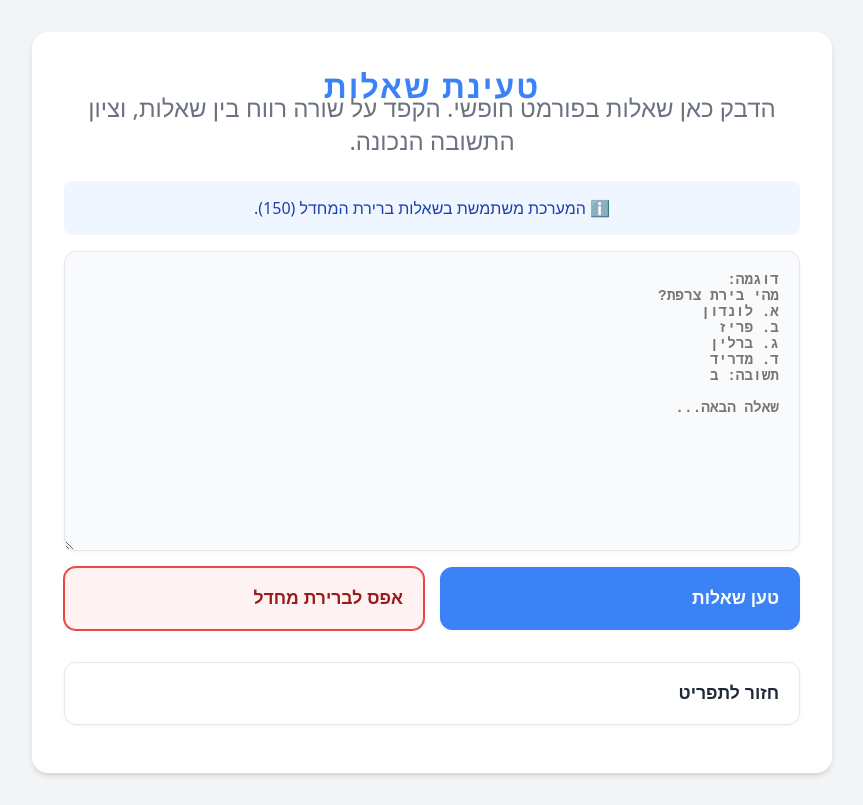
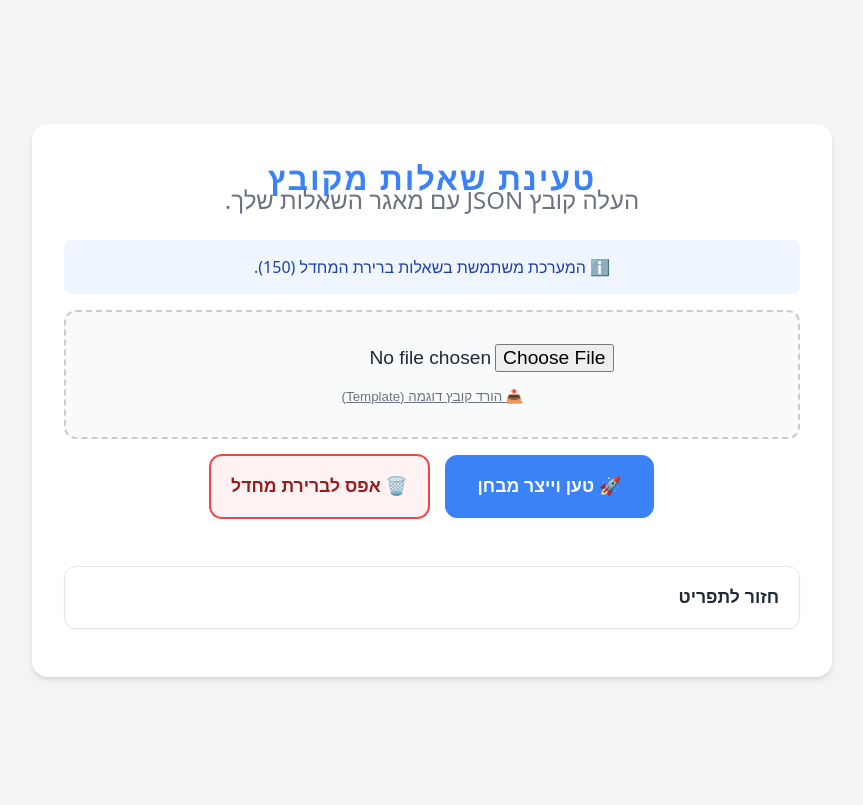
Before and after one commit to GalMoussan/AmericanQuizApp, a React (Vite) app: page / in a window 1280 px wide. Both pictures are taken after a click on the button "⚙️ ניהול שאלות / טען משלי". Shown: the whole page, without its empty margins (208-1071 px from the left). Built offline with nearby package versions, Linux system fonts and the light colour scheme; the HTML template or start-up script is replaced by a standard one.

Commit message:
fixed input to be json

```diff
--- a/src/App.tsx
+++ b/src/App.tsx
@@ -1,5 +1,5 @@
-import { useState, useEffect } from 'react';
-import type { Question, Category } from './questions';
+import { useState, useEffect, useMemo } from 'react';
+import type { Question } from './questions';
 import { questions as defaultQuestions } from './questions';
 import { Quiz } from './components/Quiz';
 import { Menu } from './components/Menu';
@@ -7,7 +7,8 @@ import { QuizLoader } from './components/QuizLoader';
 import './App.css';
 
 function App() {
-  const [selectedCategory, setSelectedCategory] = useState<Category | 'all' | null>(null);
+  // Use string generally for category to support custom ones
+  const [selectedCategory, setSelectedCategory] = useState<string | 'all' | null>(null);
   const [activeQuestions, setActiveQuestions] = useState<Question[]>(defaultQuestions);
   const [view, setView] = useState<'menu' | 'quiz' | 'loader'>('menu');
 
@@ -26,7 +27,28 @@ function App() {
     }
   }, []);
 
-  const handleCategorySelect = (category: Category | 'all') => {
+  // Compute dynamic categories from active questions
+  const categories = useMemo(() => {
+    const map = new Map<string, number>();
+    activeQuestions.forEach(q => {
+      // Normalize category if missing or messy?
+      const cat = q.category || 'כללי';
+      map.set(cat, (map.get(cat) || 0) + 1);
+    });
+
+    // Convert to array for Menu
+    const list = Array.from(map.entries()).map(([id, count]) => ({
+      id: id,
+      label: id, // For custom, label is same as ID usually.
+      // If default questions, we might want mapped labels?
+      // We'll fix this in Menu mapping or here.
+      // The request asked for dynamic menu based on "Topic fields".
+      count: count
+    }));
+    return list;
+  }, [activeQuestions]);
+
+  const handleCategorySelect = (category: string | 'all') => {
     setSelectedCategory(category);
     setView('quiz');
   };
@@ -43,9 +65,12 @@ function App() {
   const handleQuestionsUpdate = (newQuestions: Question[] | null) => {
     if (newQuestions) {
       setActiveQuestions(newQuestions);
+      // Automatically go to menu to see new categories
+      setView('menu');
     } else {
       // Reset to default
       setActiveQuestions(defaultQuestions);
+      setView('menu');
     }
   };
 
@@ -54,19 +79,11 @@ function App() {
     ? activeQuestions
     : activeQuestions.filter((q) => q.category === selectedCategory);
 
-  // Note: If using custom questions, they might all be 'general' or 'custom'.
-  // If the user selects a specific category like 'female' but custom questions are 'general',
-  // the quiz will be empty.
-  // We should probably show ALL custom questions if custom questions are active,
-  // OR rely on the user to label them (which our parser defaults to 'general').
-  // For simplicity, if custom questions are loaded, we might just treat 'all' as valid?
-  // Or just let filtering work (so "general" matches generic custom ones).
-  // The layout has "general" category.
-
   return (
     <div className="app-container">
       {view === 'menu' && (
         <Menu
+          categories={categories}
           onSelectCategory={handleCategorySelect}
           onOpenLoader={handleOpenLoader}
         />
--- a/src/components/QuizLoader.tsx
+++ b/src/components/QuizLoader.tsx
@@ -7,7 +7,7 @@ type QuizLoaderProps = {
 };
 
 export function QuizLoader({ onBack, onQuestionsUpdate }: QuizLoaderProps) {
-	const [textInput, setTextInput] = useState('');
+	const [file, setFile] = useState<File | null>(null);
 	const [parseStatus, setParseStatus] = useState<{ success: boolean; message: string } | null>(null);
 	const [existingCount, setExistingCount] = useState<number | null>(null);
 
@@ -25,93 +25,89 @@ export function QuizLoader({ onBack, onQuestionsUpdate }: QuizLoaderProps) {
 		}
 	}, []);
 
-	const parseQuestions = (text: string): Question[] => {
-		// Split by double newlines to separate questions
-		// This is a heuristic: ideally users paste "Question 1... \n a) ... \n\n Question 2..."
-		const rawBlocks = text.split(/\n\s*\n/);
-		const parsedQuestions: Question[] = [];
-		let idCounter = 1;
+	const downloadTemplate = () => {
+		const template = [
+			{
+				"id": "q1",
+				"category": "מדעים",
+				"prompt": "מהם המים?",
+				"choices": ["H2O", "CO2", "O2", "NaCl"],
+				"correctIndex": 0
+			},
+			{
+				"id": "q2",
+				"category": "היסטוריה",
+				"prompt": "מי היה הנשיא הראשון של ארה\"ב?",
+				"choices": ["לינקולן", "וושינגטון", "ג'פרסון", "אדמס"],
+				"correctIndex": 1
+			}
+		];
+		const dataStr = "data:text/json;charset=utf-8," + encodeURIComponent(JSON.stringify(template, null, 2));
+		const downloadAnchorNode = document.createElement('a');
+		downloadAnchorNode.setAttribute("href", dataStr);
+		downloadAnchorNode.setAttribute("download", "quiz_template.json");
+		document.body.appendChild(downloadAnchorNode);
+		downloadAnchorNode.click();
+		downloadAnchorNode.remove();
+	};
 
-		for (const block of rawBlocks) {
-			const lines = block.split('\n').map(line => line.trim()).filter(line => line.length > 0);
-			if (lines.length < 3) continue; // Need at least prompt + 2 answers
-
-			// Assume first line is prompt
-			const prompt = lines[0].replace(/^(\d+\.|שאלה\s*\d+:?)\s*/, ''); // Clean "1." or "שאלה 1:"
-
-			// Look for choices (starting with a-d, 1-4, or Hebrew letters)
-			// And correct answer marker
-			const choices: string[] = [];
-			let correctIndex = -1;
-
-			// Extract choices and check for answer marker in the block
-			// Common formats:
-			// 1. Choice text
-			// 2. Choice text ...
-			// התשובה הנכונה: ג
-
-			// Or:
-			// a) choice
-			// b) choice * (marked)
-
-			// Let's iterate lines 1..end
-			for (let i = 1; i < lines.length; i++) {
-				const line = lines[i];
-
-				// specific check for "answer: x" or "תשובה: ג" line
-				const answerMatch = line.match(/(?:תשובה|answer|correct):\s*([א-דa-d1-4])/i);
-				if (answerMatch) {
-					// Map answer letter/number to index
-					const ansChar = answerMatch[1].toLowerCase();
-					if (ansChar >= '1' && ansChar <= '4') correctIndex = parseInt(ansChar) - 1;
-					if (ansChar === 'a' || ansChar === 'א') correctIndex = 0;
-					if (ansChar === 'b' || ansChar === 'ב') correctIndex = 1;
-					if (ansChar === 'c' || ansChar === 'ג') correctIndex = 2;
-					if (ansChar === 'd' || ansChar === 'ד') correctIndex = 3;
-					continue; // Don't add this line as a choice
-				}
-
-				// Just add strictly as a choice, stripping markers like "a)" "1."
-				// We assume indentation or list format
-				const choiceText = line.replace(/^([a-dא-ד1-4][.)])\s*/i, '');
-				choices.push(choiceText);
-			}
-
-			// 4 choices max for this app usually, but logic allows dynamic.
-			// If we didn't find specific answer line, maybe it's marked with *?
-			// Not handling * parsing for now to keep simple as requested initially.
-
-			// If we found valid struct
-			if (choices.length >= 2 && correctIndex !== -1) {
-				parsedQuestions.push({
-					id: `custom-${idCounter++}`,
-					prompt,
-					choices,
-					correctIndex: correctIndex as 0 | 1 | 2 | 3,
-					category: 'general' // Default category for custom questions for now, or 'custom' if we add it
-				});
-			}
+	const handleFileChange = (e: React.ChangeEvent<HTMLInputElement>) => {
+		if (e.target.files && e.target.files.length > 0) {
+			setFile(e.target.files[0]);
+			setParseStatus(null);
 		}
-		return parsedQuestions;
 	};
 
 	const handleLoad = () => {
-		if (!textInput.trim()) return;
+		if (!file) {
+			setParseStatus({ success: false, message: 'אנא בחר קובץ JSON תחילה.' });
+			return;
+		}
 
-		try {
-			const questions = parseQuestions(textInput);
-			if (questions.length === 0) {
-				setParseStatus({ success: false, message: 'לא זוהו שאלות תקינות. וודא שיש רווח כפול בין שאלות ושיש שורת "תשובה: X".' });
-				return;
+		const reader = new FileReader();
+		reader.onload = (event) => {
+			try {
+				const json = JSON.parse(event.target?.result as string);
+
+				// Basic Validation
+				if (!Array.isArray(json)) {
+					throw new Error('הקובץ אינו מכיל מערך תקין.');
+				}
+
+				const validQuestions: Question[] = [];
+				let index = 1;
+				for (const item of json) {
+					if (!item.prompt || !Array.isArray(item.choices) || typeof item.correctIndex !== 'number') {
+						throw new Error(`שאלה מספר ${index} אינה תקינה (חסר שדה חובה).`);
+					}
+					// Ensure category exists, default to 'כללי' if missing
+					validQuestions.push({
+						id: item.id || `custom-${index}`,
+						prompt: item.prompt,
+						choices: item.choices,
+						correctIndex: item.correctIndex as 0 | 1 | 2 | 3,
+						category: item.category || 'כללי'
+					});
+					index++;
+				}
+
+				if (validQuestions.length === 0) {
+					throw new Error('לא נמצאו שאלות בקובץ.');
+				}
+
+				localStorage.setItem('custom_questions', JSON.stringify(validQuestions));
+				setExistingCount(validQuestions.length);
+				setParseStatus({ success: true, message: `הוטענו ${validQuestions.length} שאלות בהצלחה!` });
+				onQuestionsUpdate(validQuestions);
+
+				// Optional: Auto redirect after success?
+				// For now, let user see message and click back.
+
+			} catch (e: any) {
+				setParseStatus({ success: false, message: `שגיאה בקובץ: ${e.message}` });
 			}
-
-			localStorage.setItem('custom_questions', JSON.stringify(questions));
-			setExistingCount(questions.length);
-			setParseStatus({ success: true, message: `הוטענו ${questions.length} שאלות בהצלחה!` });
-			onQuestionsUpdate(questions);
-		} catch (e) {
-			setParseStatus({ success: false, message: 'שגיאה בעיבוד השאלות.' });
-		}
+		};
+		reader.readAsText(file);
 	};
 
 	const handleClear = () => {
@@ -123,10 +119,10 @@ export function QuizLoader({ onBack, onQuestionsUpdate }: QuizLoaderProps) {
 
 	return (
 		<div className="card" style={{ maxWidth: '800px', margin: '0 auto' }}>
-			<h2 className="app-title" style={{ fontSize: '2rem' }}>טעינת שאלות</h2>
-			<p className="app-subtitle">הדבק כאן שאלות בפורמט חופשי. הקפד על שורה רווח בין שאלות, וציון התשובה הנכונה.</p>
+			<h2 className="app-title" style={{ fontSize: '2rem' }}>טעינת שאלות מקובץ</h2>
+			<p className="app-subtitle">העלה קובץ JSON עם מאגר השאלות שלך.</p>
 
-			<div style={{ margin: '1rem 0' }}>
+			<div style={{ margin: '1rem 0', textAlign: 'center' }}>
 				{existingCount !== null ? (
 					<div style={{ padding: '1rem', background: '#ecfdf5', color: '#065f46', borderRadius: '8px', marginBottom: '1rem' }}>
 						🟢 ישנן {existingCount} שאלות מותאמות אישית במערכת.
@@ -138,21 +134,21 @@ export function QuizLoader({ onBack, onQuestionsUpdate }: QuizLoaderProps) {
 				)}
 			</div>
 
-			<textarea
-				className="btn" // reuse parsing style roughly
-				style={{ minHeight: '300px', textAlign: 'right', fontFamily: 'monospace', fontSize: '0.9rem', cursor: 'text', background: '#f9fafb' }}
-				placeholder={`דוגמה:
-מהי בירת צרפת?
-א. לונדון
-ב. פריז
-ג. ברלין
-ד. מדריד
-תשובה: ב
+			<div style={{ display: 'flex', flexDirection: 'column', gap: '1rem', alignItems: 'center', padding: '2rem', border: '2px dashed #ccc', borderRadius: '12px', background: '#f9fafb' }}>
+				<input
+					type="file"
+					accept=".json"
+					onChange={handleFileChange}
+					style={{ fontSize: '1.2rem' }}
+				/>
 
-שאלה הבאה...`}
-				value={textInput}
-				onChange={(e) => setTextInput(e.target.value)}
-			/>
+				<button
+					onClick={downloadTemplate}
+					style={{ background: 'transparent', border: 'none', textDecoration: 'underline', color: '#6b7280', cursor: 'pointer' }}
+				>
+					📥 הורד קובץ דוגמה (Template)
+				</button>
+			</div>
 
 			{parseStatus && (
 				<div style={{
@@ -161,22 +157,23 @@ export function QuizLoader({ onBack, onQuestionsUpdate }: QuizLoaderProps) {
 					borderRadius: '8px',
 					background: parseStatus.success ? '#ecfdf5' : '#fef2f2',
 					color: parseStatus.success ? '#065f46' : '#991b1b',
-					fontWeight: 'bold'
+					fontWeight: 'bold',
+					textAlign: 'center'
 				}}>
 					{parseStatus.message}
 				</div>
 			)}
 
-			<div style={{ display: 'flex', gap: '1rem', marginTop: '1rem' }}>
-				<button className="btn" style={{ background: '#3b82f6', color: 'white', borderColor: '#3b82f6' }} onClick={handleLoad}>
-					טען שאלות
+			<div style={{ display: 'flex', gap: '1rem', marginTop: '1rem', justifyContent: 'center' }}>
+				<button className="btn" style={{ background: '#3b82f6', color: 'white', borderColor: '#3b82f6', width: 'auto', padding: '1rem 2rem' }} onClick={handleLoad}>
+					🚀 טען וייצר מבחן
 				</button>
-				<button className="btn wrong" onClick={handleClear} disabled={existingCount === null}>
-					אפס לברירת מחדל
+				<button className="btn wrong" style={{ width: 'auto' }} onClick={handleClear} disabled={existingCount === null}>
+					🗑️ אפס לברירת מחדל
 				</button>
 			</div>
 
-			<button className="btn" onClick={onBack} style={{ marginTop: '1rem' }}>
+			<button className="btn" onClick={onBack} style={{ marginTop: '2rem' }}>
 				חזור לתפריט
 			</button>
 		</div>
```
Also changed, not shown: src/components/Menu.tsx (+20 -33 lines).
